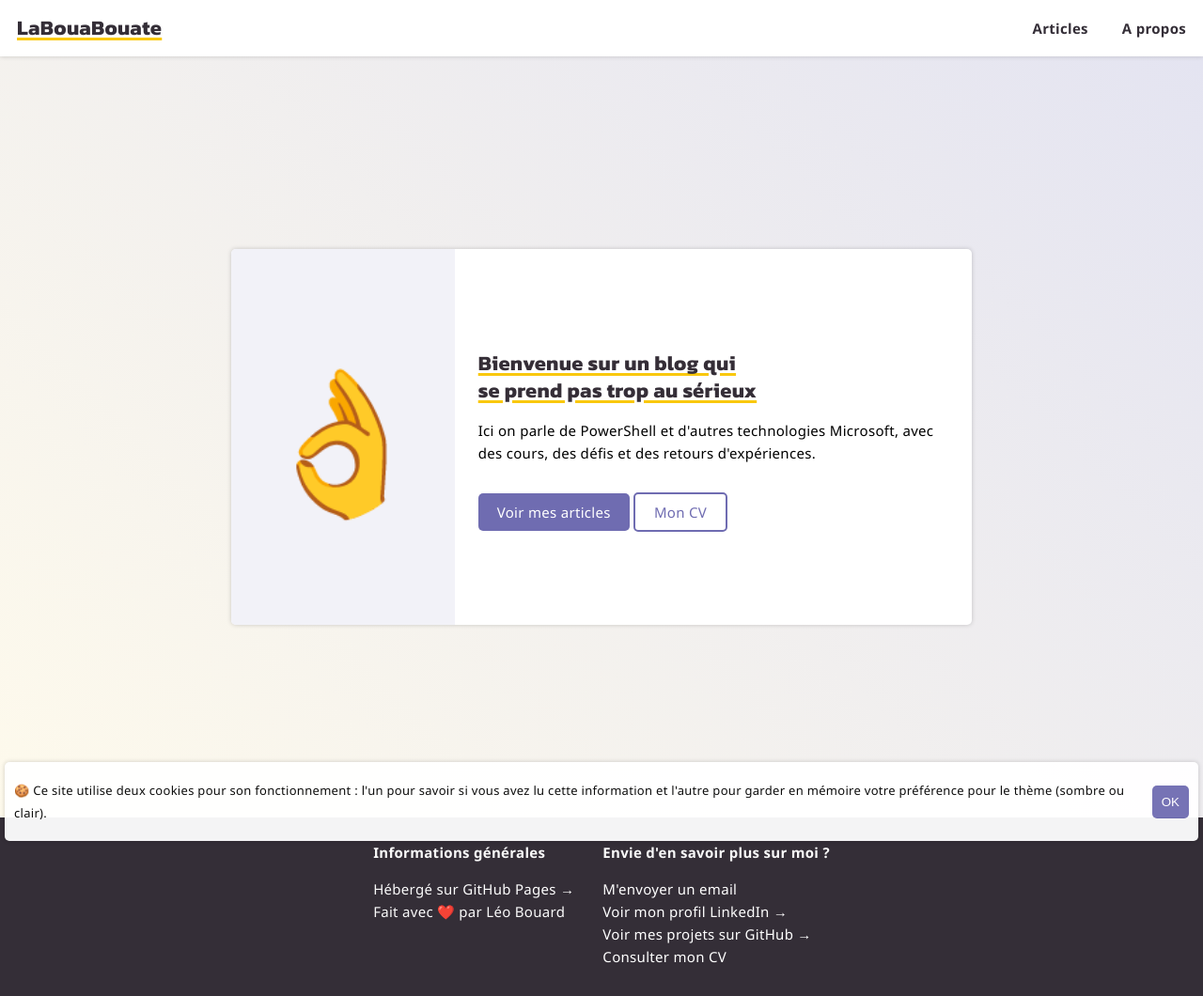
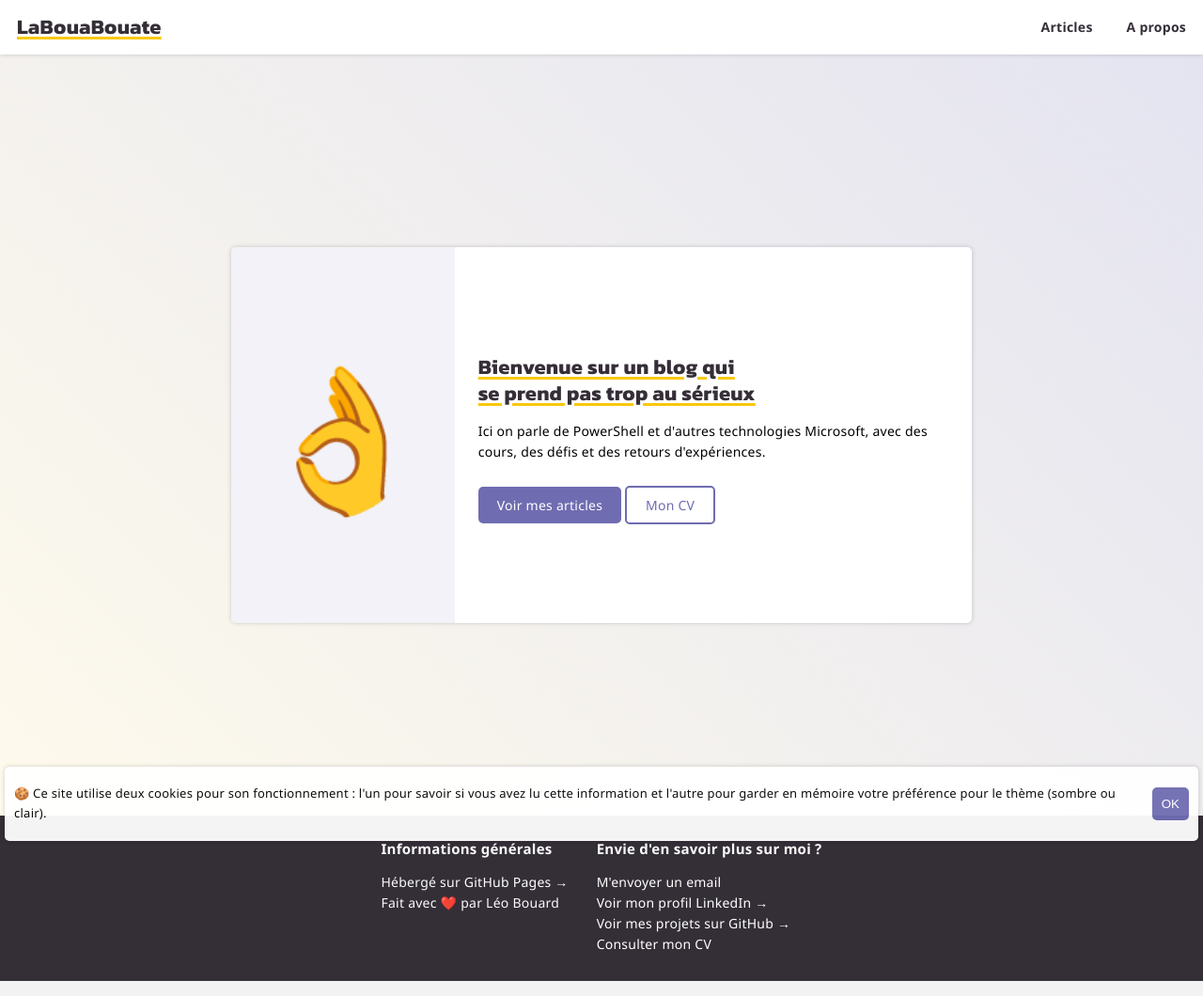
Before and after one commit to leobouard/leobouard.github.io, a Jekyll site: the page built from index.md, in a window 1280 px wide. Shown: the whole page at 94% size. Built offline with Jekyll 4.4.1, drawn with Linux system fonts in a browser that asks for light colours; some web fonts are replaced; our own code applies the rules of GitHub Pages for plain Markdown files.

Commit message:
Réduction de la font-size globale

```diff
--- a/assets/css/style.scss
+++ b/assets/css/style.scss
@@ -8,11 +8,11 @@
 
 html {
     font-family: "Segoe UI", Roboto, "Helvetica Neue", Arial, sans-serif, "Segoe UI Emoji", "Segoe UI Symbol";
-    font-size: 15px;
+    font-size: 14px;
     font-weight: 400;
     height: 100%;
-    letter-spacing: 0.3px;
-    line-height: 160%;
+    letter-spacing: 0.25px;
+    line-height: 155%;
 }
 
 body {
@@ -259,7 +259,6 @@
 @media print, screen and (max-width: 950px) {
 
     html {
-        font-size: 14px;
         font-weight: 400;
         height: 100%;
         letter-spacing: 0.2px;
```
